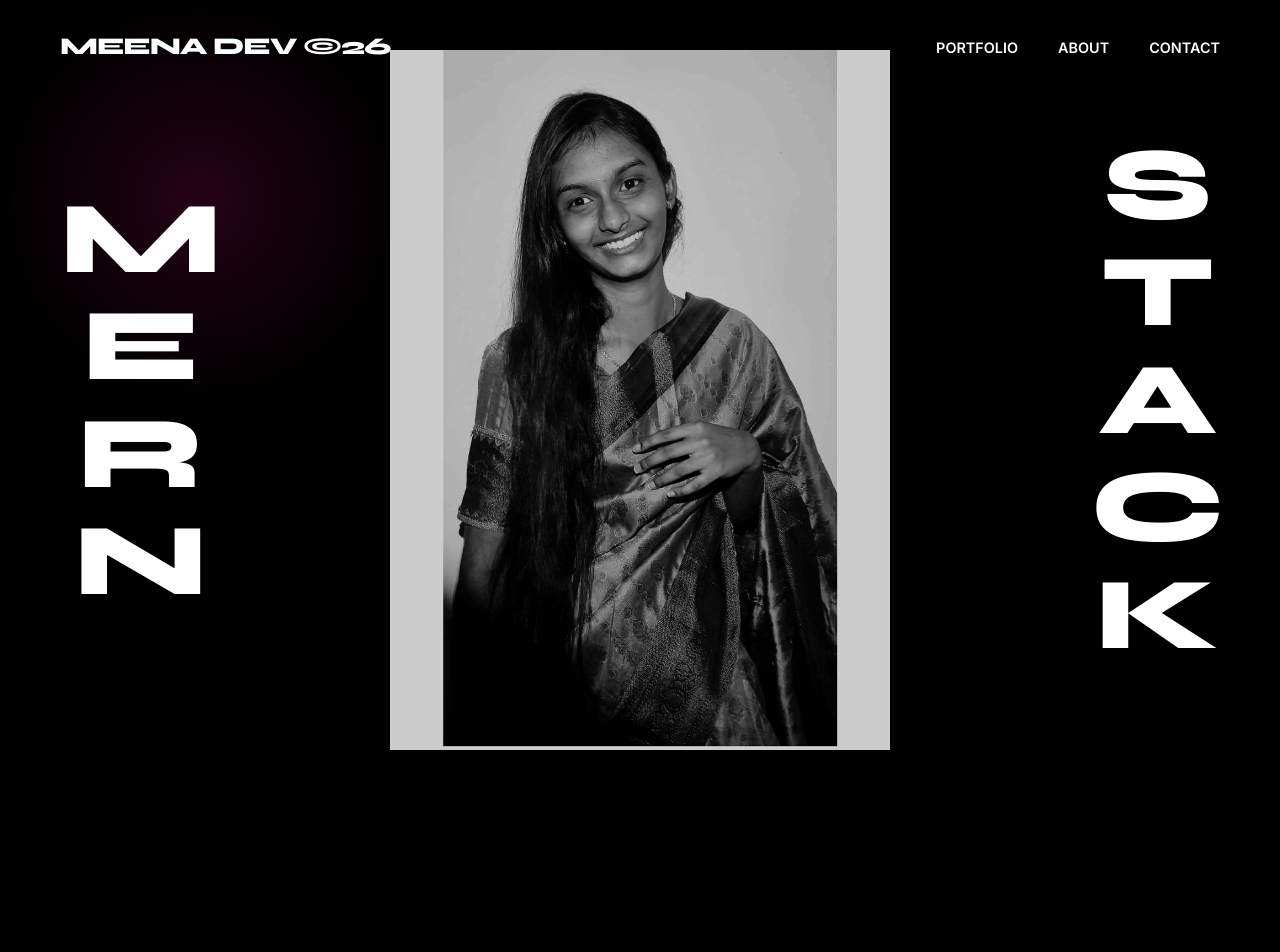
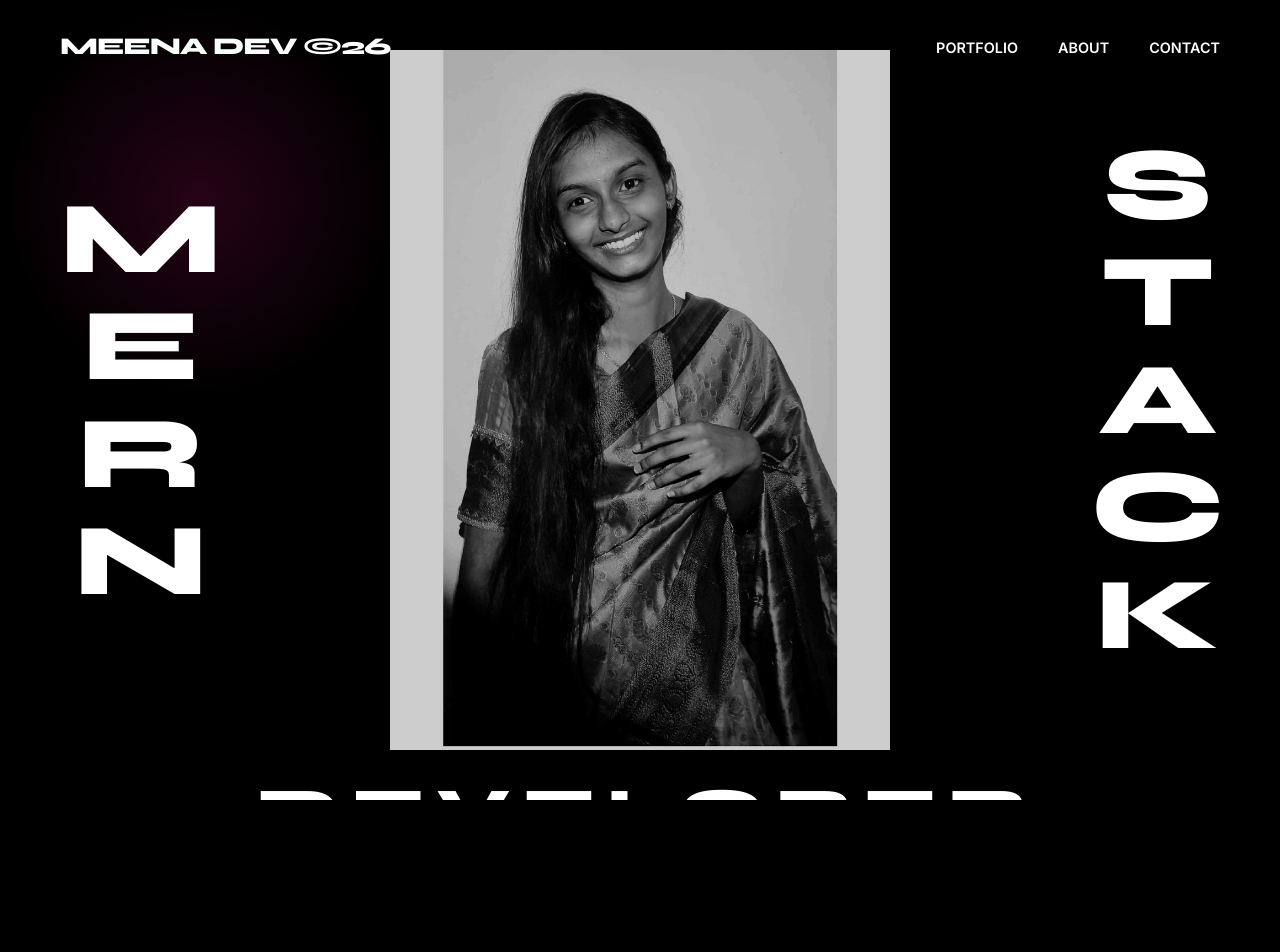
Before and after one commit to meena55619/meenuu-folio, a Next.js app: page / in a window 1280 px wide. Shown: the top 952 px of the page. Built offline with nearby package versions, Linux system fonts and the light colour scheme.

Commit message:
feat: add DEVELOPER text below hero image

```diff
--- a/app/globals.css
+++ b/app/globals.css
@@ -297,6 +297,36 @@ nav {
   transition: color 0.2s ease-out;
 }
 .hero-vertical-text span.near-cursor {
+  color: #ff69b4 !important;
+  text-shadow: none !important;
+}
+
+.hero-horizontal-text {
+  position: absolute;
+  left: 50%;
+  transform: translateX(-50%);
+  font-family: var(--syne);
+  font-weight: 800;
+  font-size: clamp(2rem, 5vw, 4rem);
+  text-transform: uppercase;
+  letter-spacing: -0.05em;
+  line-height: 1;
+  z-index: 10;
+  display: flex;
+  gap: 15px;
+  user-select: none;
+}
+
+.hero-text-bottom {
+  top: calc(50% + 380px);
+}
+
+.hero-horizontal-text span {
+  display: block;
+  transition: color 0.2s ease-out;
+}
+
+.hero-horizontal-text span.near-cursor {
   color: #ff69b4 !important;
   text-shadow: none !important;
 }
@@ -1088,6 +1118,15 @@ html[class^="img_"][amp4ads=""][i-amphtml-layout=""][i-amphtml-no-boilerplate=""
     right: 15px;
   }
 
+  .hero-horizontal-text {
+    font-size: clamp(1.5rem, 6vw, 2.5rem);
+    gap: 8px;
+  }
+
+  .hero-text-bottom {
+    top: calc(50% + 200px);
+  }
+
   section {
     padding: 60px 0;
     min-height: auto;
--- a/app/page.tsx
+++ b/app/page.tsx
@@ -143,6 +143,9 @@ export default function Home() {
             <span>A</span>
             <span>C</span>
             <span>K</span>
+          </div>
+          <div className="hero-horizontal-text hero-text-bottom interactive-text">
+            <span>D</span><span>E</span><span>V</span><span>E</span><span>L</span><span>O</span><span>P</span><span>E</span><span>R</span>
           </div>
         </section>
 
```
